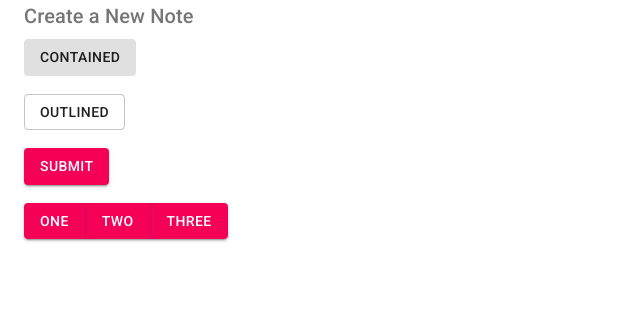
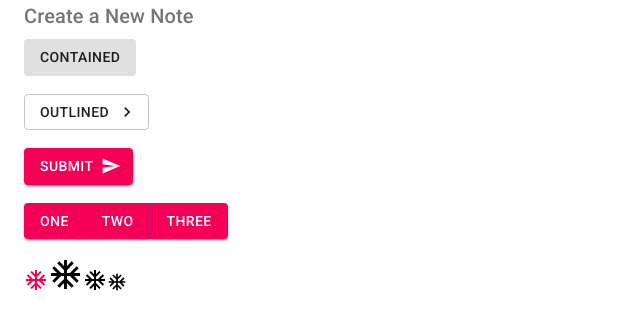
Before and after one commit to daniel-avzaradel/material-tut, a React (Create React App) app: page /create in a window 1280 px wide. Shown: the top 330 px of the page, without its empty margins (0-640 px from the left). Built offline with nearby package versions, Linux system fonts and the light colour scheme.

Commit message:
using Icons inside buttons

```diff
--- a/package.json
+++ b/package.json
@@ -4,6 +4,7 @@
   "private": true,
   "dependencies": {
     "@material-ui/core": "^4.12.3",
+    "@material-ui/icons": "^4.11.2",
     "@testing-library/jest-dom": "^5.11.9",
     "@testing-library/react": "^11.2.5",
     "@testing-library/user-event": "^12.7.1",
--- a/src/pages/Create.js
+++ b/src/pages/Create.js
@@ -1,5 +1,8 @@
 import React from "react";
 import { Typography, Button, ButtonGroup, Container } from "@material-ui/core";
+import AcUnitIcon from "@material-ui/icons/AcUnit";
+import SendIcon from "@material-ui/icons/Send";
+import KeyboardArrowRightIcon from "@material-ui/icons/KeyboardArrowRight";
 
 export default function Create() {
   return (
@@ -17,7 +20,11 @@ export default function Create() {
       </Button>
       <br />
       <br />
-      <Button variant="outlined" disableElevation>
+      <Button
+        endIcon={<KeyboardArrowRightIcon />}
+        variant="outlined"
+        disableElevation
+      >
         Outlined
       </Button>
       <br />
@@ -26,6 +33,7 @@ export default function Create() {
         color="secondary"
         variant="contained"
         onClick={() => console.log("you clicked me")}
+        endIcon={<SendIcon />}
       >
         Submit
       </Button>
@@ -36,6 +44,13 @@ export default function Create() {
         <Button>Two</Button>
         <Button>Three</Button>
       </ButtonGroup>
+      <br />
+      <br />
+      {/* icons */}
+      <AcUnitIcon color="secondary" />
+      <AcUnitIcon fontSize="large" />
+      <AcUnitIcon />
+      <AcUnitIcon fontSize="small" />
     </Container>
   );
 }
```
Also changed, not shown: 1 other file (tests, documents, lock files or other folders).
